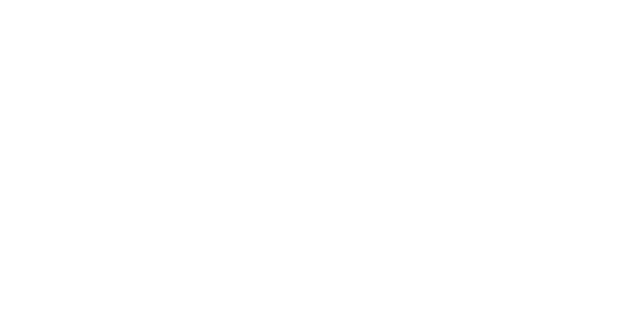
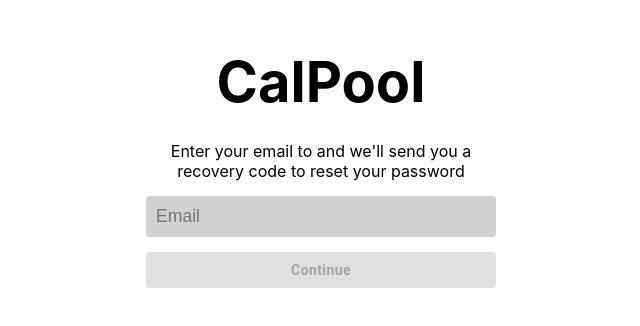
Before and after one commit to thomaspwang/CalPool, a React (Create React App) app in the folder calpool-fe/: page /forgotpassword in a window 1280 px wide. Before the commit this address had no page. Shown: the part 232-558 px from the top of the page, without its empty margins (319-959 px from the left). Built offline with nearby package versions, Linux system fonts and the light colour scheme.

Commit message:
forgot-password

```diff
--- a/calpool-fe/src/App.js
+++ b/calpool-fe/src/App.js
@@ -12,12 +12,14 @@
 import PictureUpload from './pages/PictureUpload/PictureUpload.js';
 import Verification from './pages/Verification/Verification.js';
 import { ThemeProvider } from '@mui/material/styles';
+import ForgotPassword from './pages/ForgotPassword/ForgotPassword.js';
 
 function App() {
   return (
     <ThemeProvider theme={theme}>
       <Router>
         <Routes>
+          <Route path='/forgotpassword' element={<ForgotPassword />}/>
           <Route path='/verify' element={<Verification />} />
           <Route path='/uploadpic' element={<PictureUpload/>} />
           <Route path='/userinfo' element={<InputUserInfo/>} />
--- a/calpool-fe/src/components/TextInput/TextInput.js
+++ b/calpool-fe/src/components/TextInput/TextInput.js
@@ -40,6 +40,7 @@
         style={style}
         onChange={onChange}
         value={value}
+        autoComplete="off"
         />
         {error && <h1 className="error-label">{error}</h1>}
       </div>
--- /dev/null
+++ b/calpool-fe/src/pages/ForgotPassword/ForgotPassword.css
@@ -0,0 +1,10 @@
+.container {
+    display: flex;
+    flex-direction: column;
+    align-items: center;
+    justify-content: center;
+}
+
+.heading-text {
+    text-align: center;
+}
--- /dev/null
+++ b/calpool-fe/src/pages/ForgotPassword/ForgotPassword.js
@@ -0,0 +1,47 @@
+import React, { useState } from "react";
+import { TextInput, Button } from "../../components";
+import { validateEmail, handleFormChange } from "../../utils/utils";
+import "./ForgotPassword.css";
+
+const ForgotPassword = () => {
+  const [form, setForm] = useState({ email: { value: "", error: "" } });
+
+  const handleSubmit = (event) => {
+    event.preventDefault();
+    if (!validateEmail(form.email.value)) {
+      setForm({...form, email: {...form.email, error: "Please enter a valid email"}});
+    }
+    else {
+        //TODO send email
+    }
+  };
+  return (
+    <div className="container">
+      <h1 className="header">CalPool</h1>
+      <div className="heading-text">
+        Enter your email to and we'll send you a recovery code to reset your
+        password
+      </div>
+      <form className="form" onSubmit={handleSubmit}>
+        <TextInput
+          type="text"
+          error={form.email.error}
+          placeholder="Email"
+          name="email"
+          onChange={(event) => handleFormChange(event, setForm)}
+          value={form.email.value}
+        />
+        <Button
+          type="submit"
+          color="primary"
+          loading={false}
+          disabled={!form.email.value}
+        >
+          Continue
+        </Button>
+      </form>
+    </div>
+  );
+};
+
+export default ForgotPassword;
--- a/calpool-fe/src/utils/utils.js
+++ b/calpool-fe/src/utils/utils.js
@@ -174,4 +174,4 @@
   };
 
 
-export { handleFormChange, validateFormSignUp, validateFormLogin, validateFormUserInfo, handleKeyDownVerify, handlePasteVerify};
+export { handleFormChange, validateFormSignUp, validateFormLogin, validateFormUserInfo, handleKeyDownVerify, handlePasteVerify, validateEmail};
```
